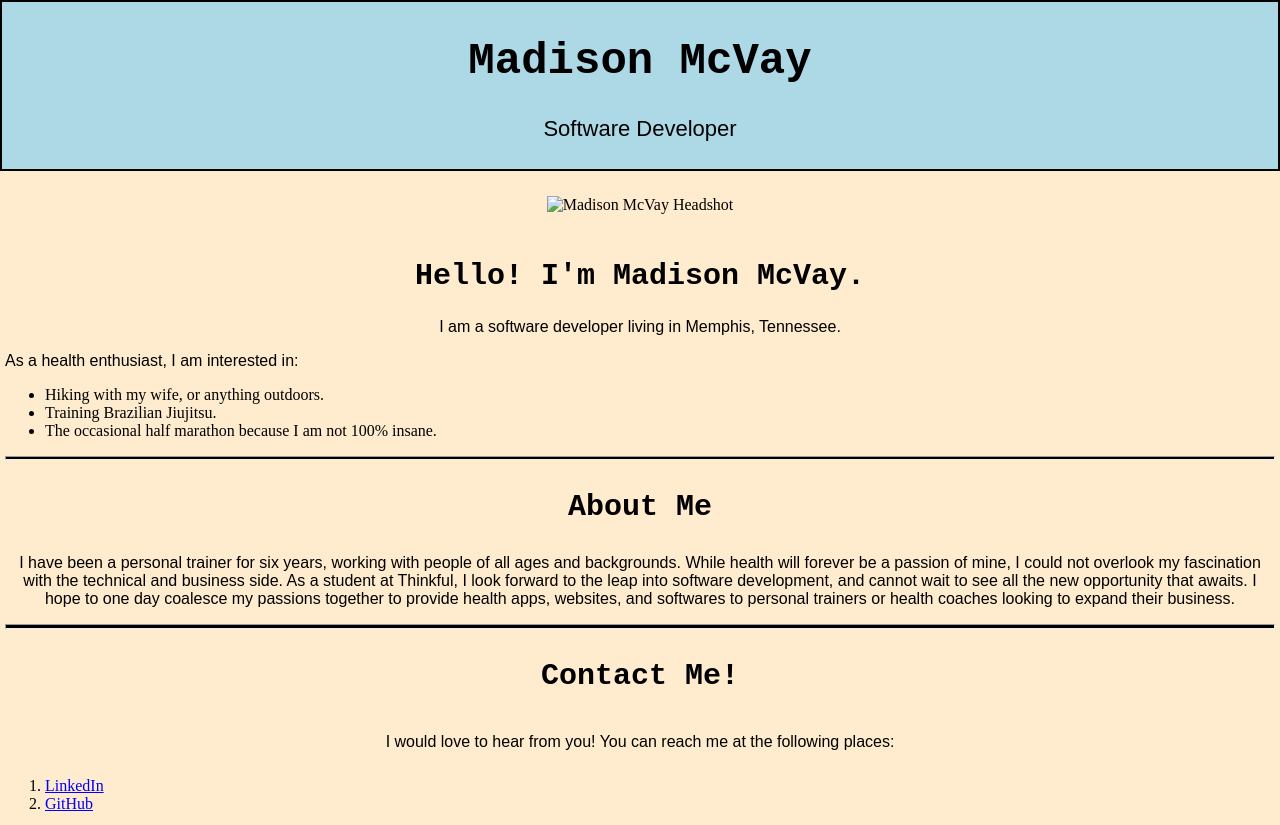
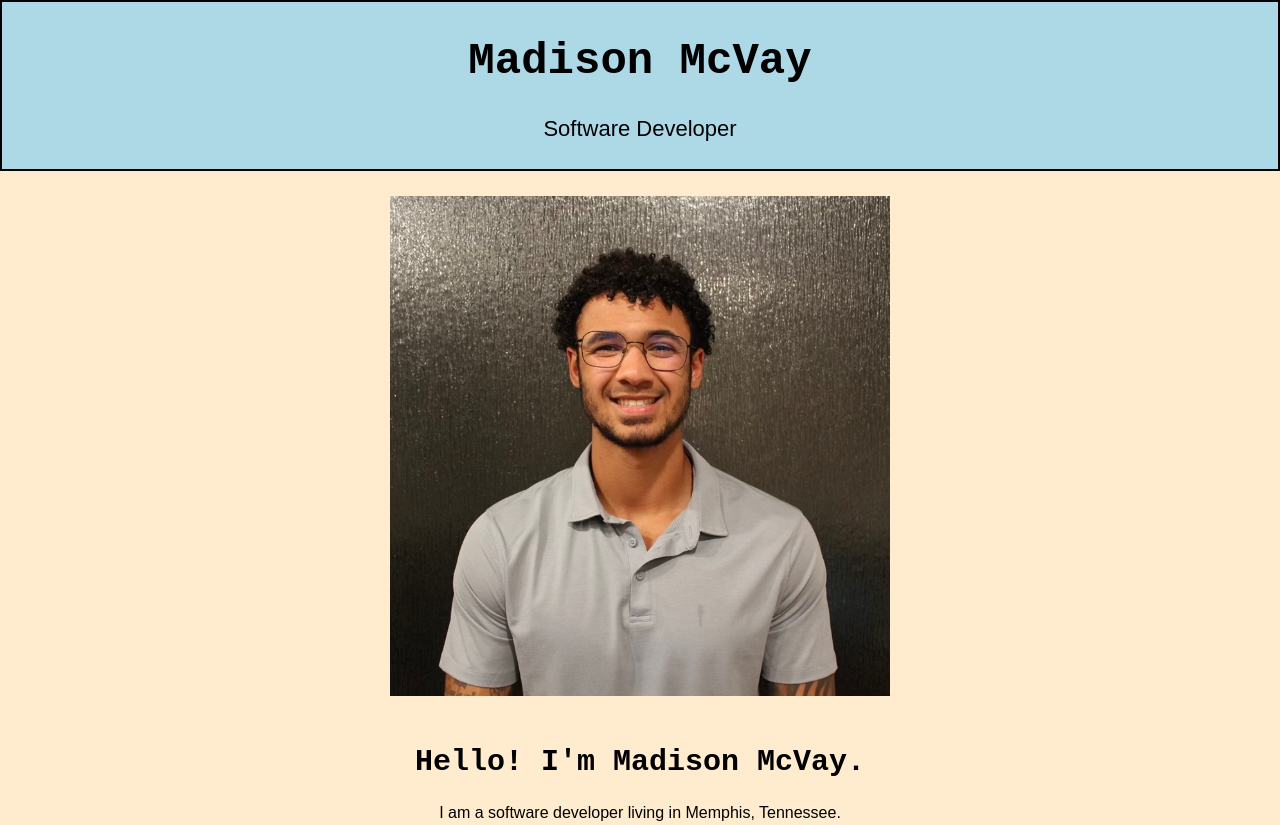
Before and after one commit to madisonmcvay/Madison-McVay-Portfolio-Web-Page, a plain HTML site: page index.html in a window 1280 px wide. Shown: the top 825 px of the page. Drawn offline with Linux system fonts and the light colour scheme; a script that the page names is missing.

Commit message:
Update index.html

```diff
--- a/index.html
+++ b/index.html
@@ -19,7 +19,7 @@
   <main>
     <div>
  <!-- The image should be a headshot of myself with a width of 500 pixels. -->
-      <img src="images/mmProfilePic.jpg" alt="Madison McVay Headshot" width="500">
+      <img src="mmProfilePic.jpg" alt="Madison McVay Headshot" width="500">
     </div>
 
     <h2>Hello! I'm Madison McVay.</h2>
```
